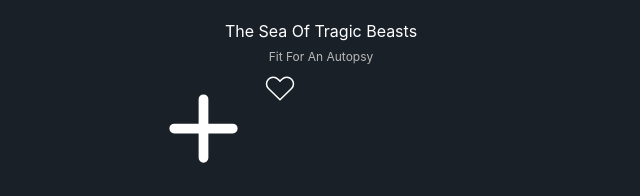
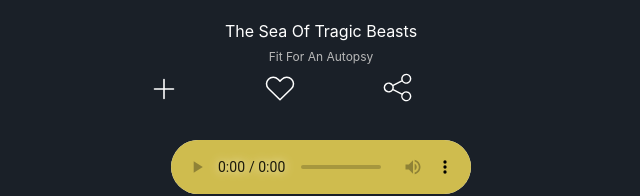
Before and after one commit to fre-ben/nukebox, a Next.js app: page /songs/fit-for-an-autopsy_the-sea-of-tragic-beasts in a window 1280 px wide. Shown: the part 363-559 px from the top of the page, without its empty margins (319-959 px from the left). Built offline with nearby package versions, Linux system fonts and the light colour scheme.

Commit message:
Add plus and share buttons

```diff
--- a/components/Toolbar.tsx
+++ b/components/Toolbar.tsx
@@ -10,12 +10,13 @@ export default function Toolbar() {
 
   return (
     <div className={styles.container}>
-      <img src="/plus.svg" />
+      <img className={styles.plus} src="/plus.svg" />
       <img
         onClick={handleLikeButtonClick}
         className={styles.heart}
         src={heart ? "/heartOn.svg" : "/heartOff.svg"}
       />
+      <img className={styles.share} src="/share.svg" />
     </div>
   );
 }
--- a/styles/Toolbar.module.css
+++ b/styles/Toolbar.module.css
@@ -3,6 +3,14 @@
   grid-template-columns: 1fr 1fr 1fr;
 }
 
+.plus {
+  width: 2.4em;
+}
+
 .heart {
   width: 2.2em;
 }
+
+.share {
+  width: 2.2em;
+}
```
Also changed, not shown: public/plus.svg, public/share.svg (added).
